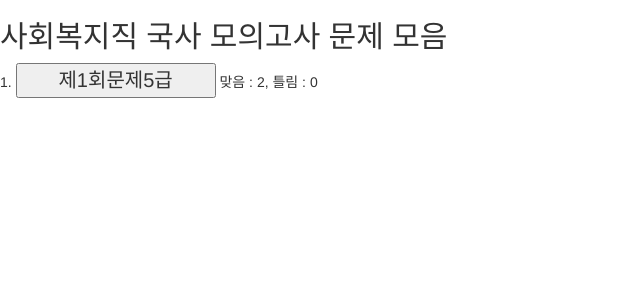
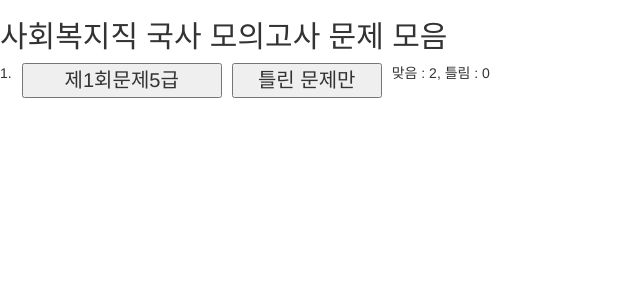
Before and after one commit to jaehoonLee/HJKorean, a Django app: page / in a window 1280 px wide. Shown: the top 300 px of the page, without its empty margins (0-640 px from the left). Run offline with Django 3.2, Linux system fonts and the light colour scheme; data comes from the database, SQL or seed files in the repository; both versions use the stored data as it was after the commit; some libraries are stand-ins or nearby versions.

Commit message:
wrong question collection

```diff
--- a/HJKorean/urls.py
+++ b/HJKorean/urls.py
@@ -6,6 +6,7 @@ urlpatterns = patterns('',
     # Examples:
     url(r'^$', main_page, name='main_page'),
     url(r'^korean_black_page/(?P<set_id>\d+)/', korean_black_page, name='korean_black_page'),
+    url(r'^korean_black_page_wrong/(?P<set_id>\d+)/', korean_black_page_wrong, name='korean_black_page_wrong'),
     url(r'^check_answer/', check_answer, name='check_answer'),
 
 
--- a/Main/views.py
+++ b/Main/views.py
@@ -31,6 +31,11 @@ def korean_black_page(request, set_id):
     questions = questionset.question_set.all()
     return render_to_response('korean_black_page.html', RequestContext(request, {'questions' : questions}))
 
+def korean_black_page_wrong(request, set_id):
+    questionset = QuestionSet.objects.filter(id=set_id)[0]
+    questions = questionset.question_set.all().filter(correct=False)
+    return render_to_response('korean_black_page.html', RequestContext(request, {'questions' : questions}))
+
 @csrf_exempt
 def check_answer(request):
     answer = request.POST['answer']
--- a/templates/main.html
+++ b/templates/main.html
@@ -18,10 +18,15 @@
 <body>
 <h2>사회복지직 국사 모의고사 문제 모음</h2>
 {% for questionset in question_sets %}
-<form action="/korean_black_page/{{questionset.id}}/" method="GET">
-    1. <input type="submit" value="{{questionset.name}}" style="width : 200px; font-size:20px;">
+    <div style="float: left; margin-right:10px;">{{ forloop.counter }}. </div>
+    <form action="/korean_black_page/{{questionset.id}}/" method="GET" style="float:left; margin-right:10px;">
+        <input type="submit" value="{{questionset.name}}" style="width : 200px; font-size:20px;">
+    </form>
+    <form action="/korean_black_page_wrong/{{questionset.id}}/" method="GET" style="float:left; margin-right:10px;">
+        <input type="submit" value="틀린 문제만" style="width : 150px; font-size:20px;">
+    </form>
+
     맞음 : {{ corrects|get_at_index:forloop.counter0}}, 틀림 : {{ wrongs|get_at_index:forloop.counter0 }}
-</form>
 {% endfor %}
 
 </body>
```
Also changed, not shown: db.sqlite3, 2 other files.
